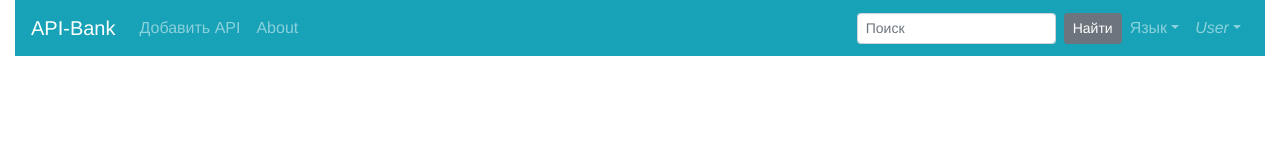
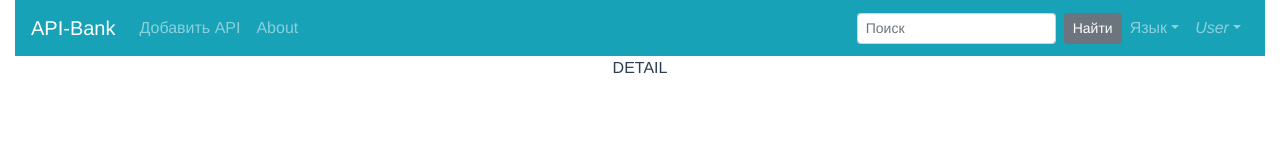
Before and after one commit to Ustingit/api-bank, a Vue app: page /details/1 in a window 1280 px wide. Shown: the top 160 px of the page. Built offline with nearby package versions, Linux system fonts and the light colour scheme.

Commit message:
add empty details page

```diff
--- a/src/components/Apis/ApiList.vue
+++ b/src/components/Apis/ApiList.vue
@@ -14,6 +14,7 @@
         :key="api.id"
       >
         <b-card-text>{{ api.description }}</b-card-text>
+        <b-button @click="$router.push(`/details/${api.id}`)" >Детали</b-button>
       </b-card>
 
     </b-card-group>
--- a/src/router/index.js
+++ b/src/router/index.js
@@ -22,6 +22,11 @@ const routes = [
     path: '/addApi',
     name: 'AddAPI',
     component: () => import('../views/AddApi.vue')
+  },
+  {
+    path: '/details/:id',
+    name: 'ApiDetail',
+    component: () => import('../views/ApiDetail.vue')
   }
 ]
 
--- a/src/views/AddApi.vue
+++ b/src/views/AddApi.vue
@@ -1,4 +1,5 @@
 <template>
+  <div class="row">
     <div>
     <b-form @submit.prevent="onSubmit" @reset.prevent="clearForm">
       <b-form-group
@@ -52,8 +53,8 @@
       <b-button type="submit" variant="primary">Добавить</b-button>
       <b-button type="reset" variant="danger">Очистить</b-button>
     </b-form>
+    </div>
   </div>
-
 </template>
 
 <script>
--- /dev/null
+++ b/src/views/ApiDetail.vue
@@ -0,0 +1,15 @@
+<template>
+    <div>
+        DETAIL
+    </div>
+</template>
+
+<script>
+export default {
+    name: 'Details',
+    mounted() {
+        debugger
+        console.log('in details', this.$route.params.id)
+    }
+}
+</script>
```
